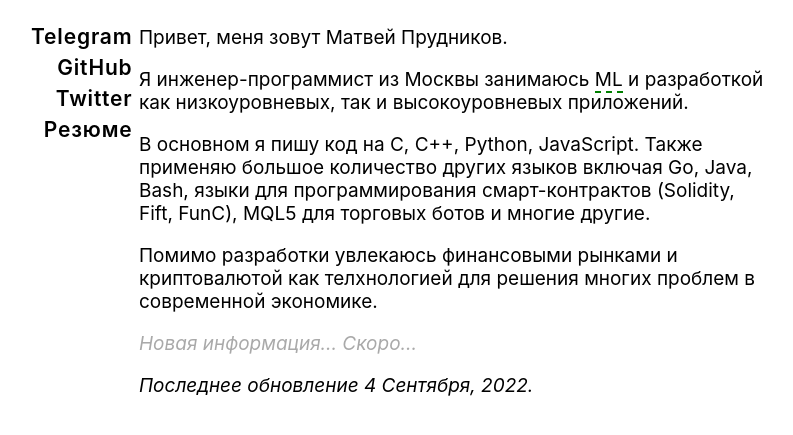
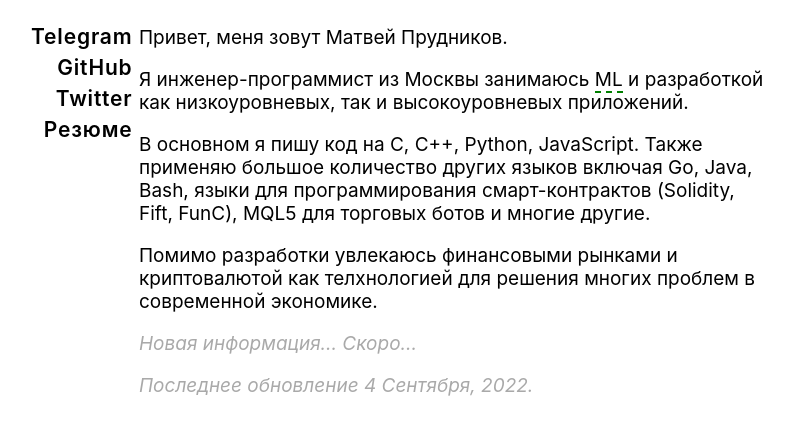
Before and after one commit to mtvy/mtvy.github.io, a plain HTML site: page index.html in a window 1280 px wide. Shown: the part 87-522 px from the top of the page, without its empty margins (244-1037 px from the left). Drawn offline with Linux system fonts and the light colour scheme.

Commit message:
home page demo

```diff
--- a/index.html
+++ b/index.html
@@ -62,7 +62,7 @@
 
                 <i><p id="soon_info" class="comment_line">  </p></i>
 
-                <p clas="comment_line"> <i>Последнее обновление 4 Сентября, 2022.</i></p>
+                <p class="comment_line"> <i>Последнее обновление 4 Сентября, 2022.</i></p>
 
             </div>
 
```
